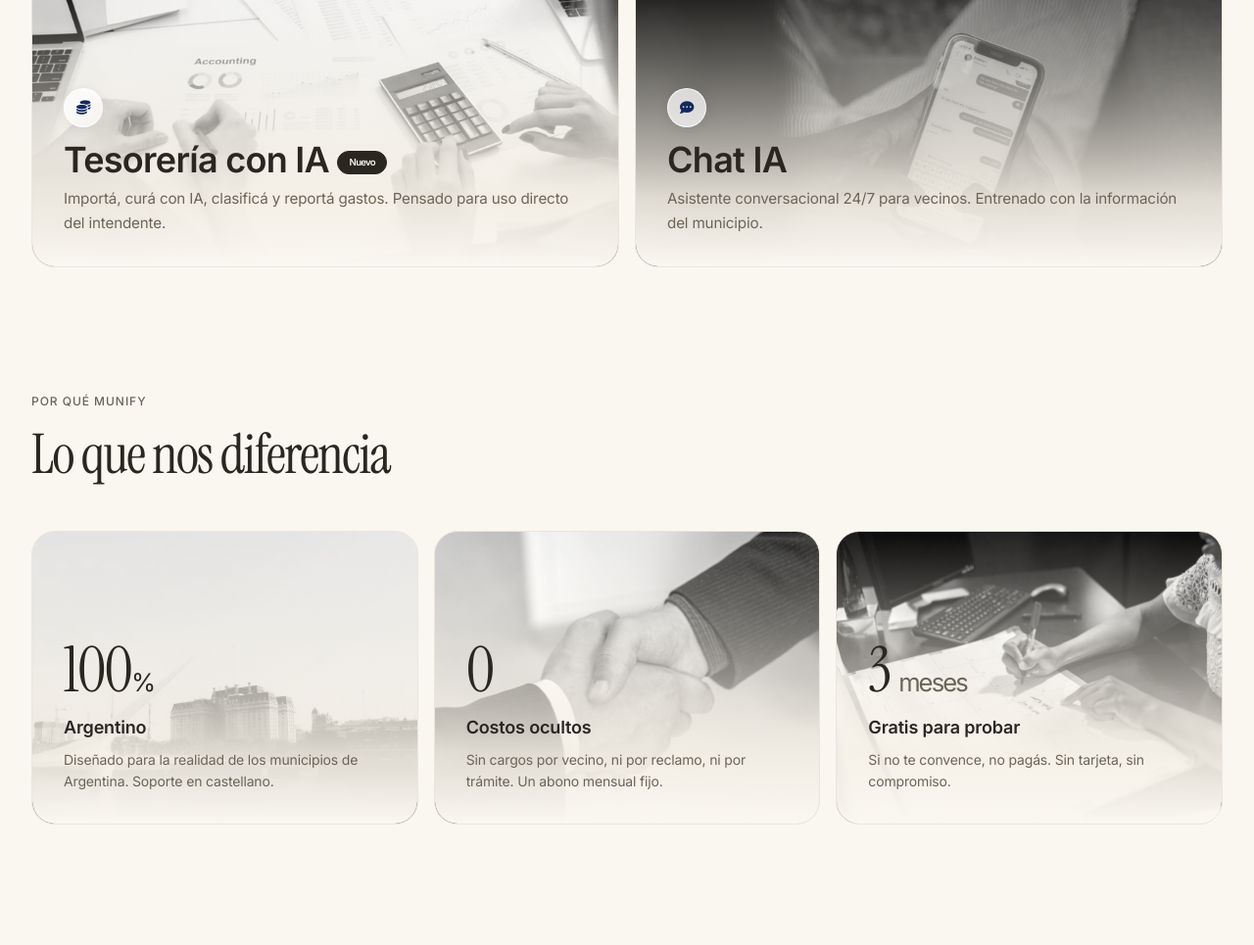
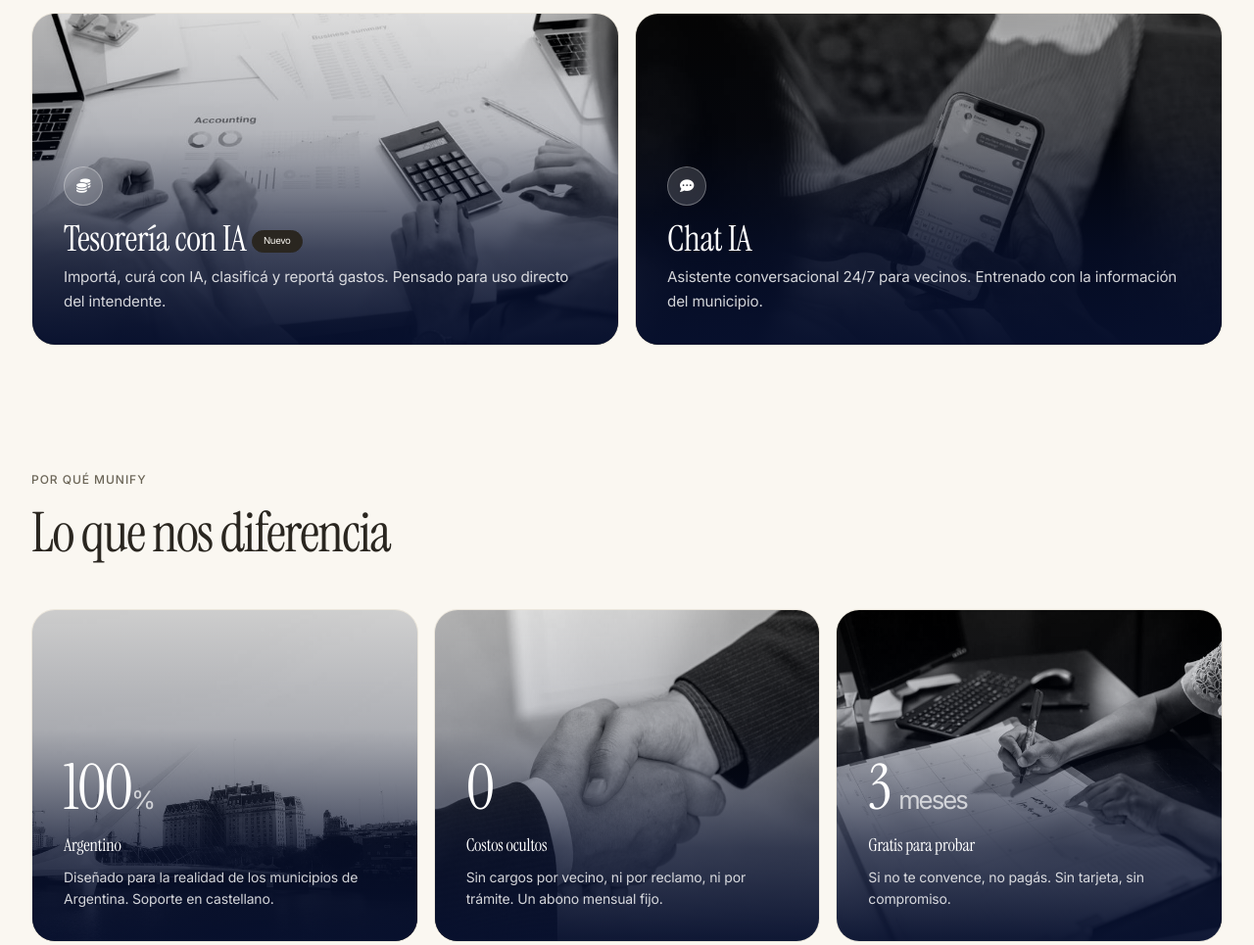
Before and after one commit to arenazl/landing, a plain HTML site: page software-gestion-municipal.html in a window 1280 px wide. Shown: the part 2143-3108 px from the top of the page at 98% size. Drawn offline with nearby package versions, Linux system fonts and the light colour scheme.

Commit message:
redesign(landing): cards coherentes - degrade azul-app + titulos serif + texto blanco abajo
- Arregla el bug del style=display:block inline que rompia el flex y dejaba el
  texto flotando sobre la foto: ahora display:flex !important -> texto abajo.
- Degrade con el azul oscuro de la app (#07102e/accent) en vez de slate generico.
- Titulos de card en serif clasica (Instrument Serif), descripciones en Inter.
- Texto blanco sobre el degrade oscuro, icono glass. Rollback: tag rollback-pre-cards-20260611.

```diff
--- a/css/munify-v2.css
+++ b/css/munify-v2.css
@@ -409,13 +409,14 @@ main > section.section-band {
   }
 }
 
-/* ===== Cards con foto de fondo + overlay arena (foto ocupa toda la card) ===== */
+/* ===== Cards con foto de fondo + degrade azul-noche, texto abajo ===== */
 .card-img {
   position: relative;
   overflow: hidden;
   isolation: isolate;
-  min-height: 300px;
-  display: flex;
+  min-height: 340px;
+  /* !important vence el style="display:block" inline de los <a> que rompia el flex */
+  display: flex !important;
   flex-direction: column;
   justify-content: flex-end;
   padding: 0 !important;
@@ -424,34 +425,42 @@ main > section.section-band {
 .card-img .card-img__media img {
   width: 100%; height: 100%;
   object-fit: cover;
-  /* B&N uniforme (igual que el hero) para que todas las fotos queden homogeneas */
-  filter: grayscale(1) contrast(1.05) brightness(1.02);
+  filter: grayscale(1) contrast(1.05) brightness(0.92);
   transition: transform 800ms cubic-bezier(0.16, 1, 0.3, 1);
 }
-/* overlay en el tono de la pagina: tenue arriba, solido abajo para que el texto se lea */
+/* degrade azul-noche (no negro plano): transparente arriba -> azulado abajo, donde va el texto */
 .card-img::after {
   content: "";
   position: absolute; inset: 0; z-index: -1;
   background: linear-gradient(180deg,
-    rgba(245,240,230,0.04) 0%,
-    rgba(245,240,230,0.50) 42%,
-    rgba(245,240,230,0.90) 76%,
-    var(--paper) 100%);
+    rgba(7,16,46,0) 0%,
+    rgba(7,16,46,0.18) 36%,
+    rgba(7,16,46,0.74) 72%,
+    rgba(7,16,46,0.96) 100%);
 }
 .card-img:hover .card-img__media img { transform: scale(1.05); }
 .card-img .card-img__body { position: relative; padding: clamp(1.5rem, 3vw, 2rem); }
-/* icono sobrio: chico, glass, proporcionado */
+/* texto claro sobre el degrade oscuro */
+.card-img .card-img__body h3 {
+  color: #fff;
+  font-family: 'Instrument Serif', 'Inter', serif;
+  font-weight: 400;
+  letter-spacing: -0.01em;
+}
+.card-img .card-img__body p { color: rgba(255,255,255,0.82) !important; }
+.card-img .card-img__body .metric-num { color: #fff; }
+.card-img .card-img__body .metric-num span { color: rgba(255,255,255,0.7) !important; }
+/* icono glass claro sobre el degrade oscuro */
 .card-img__icon {
   width: 2.5rem; height: 2.5rem;
   border-radius: 999px;
   display: inline-flex; align-items: center; justify-content: center;
-  background: rgba(255,255,255,0.72);
+  background: rgba(255,255,255,0.16);
   backdrop-filter: blur(8px);
-  border: 1px solid rgba(255,255,255,0.85);
-  color: var(--accent);
+  border: 1px solid rgba(255,255,255,0.3);
+  color: #fff;
   font-size: 0.9rem;
   margin-bottom: 0.85rem;
-  box-shadow: 0 2px 12px rgba(42,38,32,0.08);
 }
 
 /* ---------- Hover en links del footer ---------- */
```
